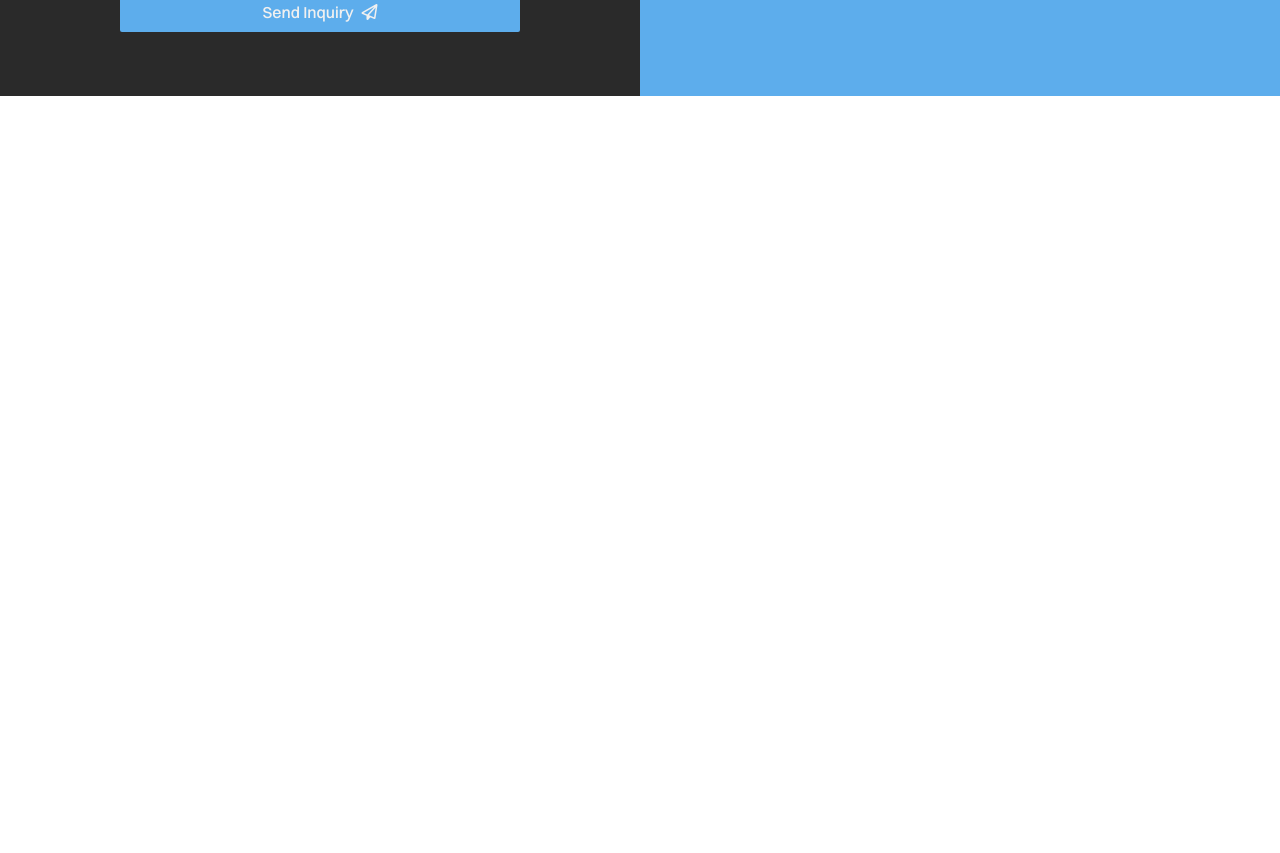
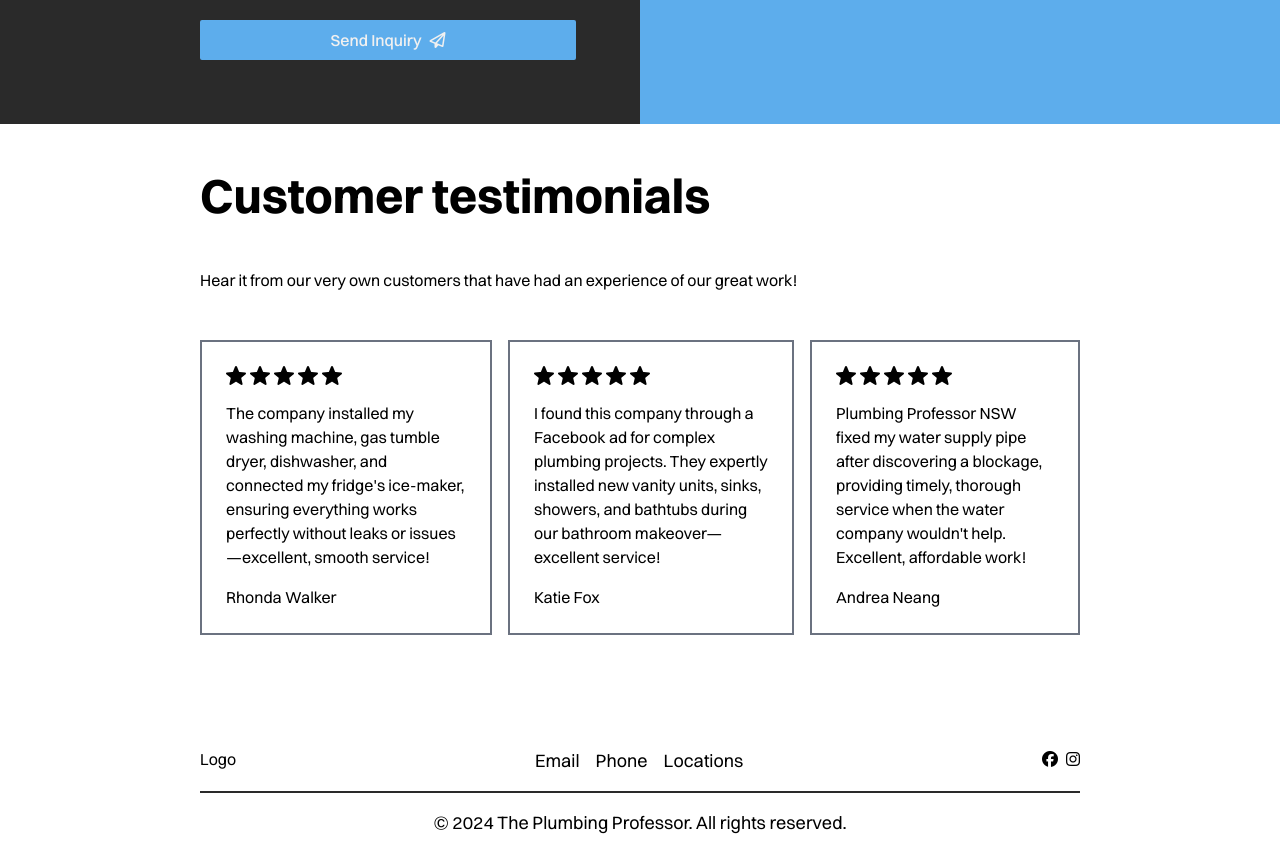
Before and after one commit to ompatel2019/plumbingprofessorwebsite, a React (Vite) app: page / in a window 1280 px wide. Shown: the part 3163-4016 px from the top of the page. Before the commit the page ends 3259 px from the top, so only its background shows below. Built offline with nearby package versions, Linux system fonts and the light colour scheme.

Commit message:
finished product final touch is adding logo and fixing links

```diff
--- a/src/App.jsx
+++ b/src/App.jsx
@@ -3,8 +3,10 @@ import Topbar from './components/topbar.jsx';
 import Navbar from './components/navbar.jsx';
 import Hero from './components/hero.jsx';
 import Services from './components/services.jsx';
-import Results from './components/results.jsx';
+import Results from './components/Results.jsx';
 import Form from './components/Form.jsx';
+import Testimonial from './components/Testimonials.jsx';
+import Footer from './components/Footer.jsx';
 import './font.css'
 
 
@@ -17,6 +19,8 @@ const App = () => {
       <Services/>
       <Results/>
       <Form/>
+      <Testimonial/>
+      <Footer/>
     </>
   )
 }
--- a/src/components/Form.jsx
+++ b/src/components/Form.jsx
@@ -105,7 +105,7 @@ const Form = () => {
           </form>
         </div>
 
-        <div className='formPad max-md:hidden reviewPad bg-c-3-0 py-8 sm:py-14 lg:py-16 2xl:py-20 space-y-4 col-span-1 flex items-center'>
+        <div className='reviewPad max-md:hidden reviewPad bg-c-3-0 py-8 sm:py-14 lg:py-16 2xl:py-20 space-y-4 col-span-1 flex items-center'>
           <h2 className='font-bold text-c-4-0 h5'>
             “Dino was upfront on the job and involved me in the process explaining to me what has happened and how I should go forward. The job was completed and during subsequent rain, I did not have the blockage anymore!”
           </h2>
--- a/src/components/Stat.jsx
+++ b/src/components/Stat.jsx
@@ -1,8 +1,8 @@
 import React from 'react'
 
-const Stat = ({statIndex, stat, statHeading, statDescription}) => {
+const Stat = ({stat, statHeading, statDescription}) => {
   return (
-    <div key={statIndex} className='p-4 border-2 rounded-sm border-c-5-0 max-md:py-6 flex justify-around flex-col'>
+    <div className='p-4 border-2 rounded-sm border-c-5-0 max-md:py-6 flex justify-around flex-col'>
       <h3 className='font-bold h4 mb-6 max-sm:text-[32px]'>
         {stat}
       </h3>
--- /dev/null
+++ b/src/components/Testimonial.jsx
@@ -0,0 +1,18 @@
+import React from 'react'
+import Stars from '../assets/stars.svg'
+
+const Testimonial = ({testimonial, name}) => {
+  return (
+    <div className='space-y-4 border-2 border-gray-500 p-6'>
+        <img src={Stars} alt="stars rating" />
+        <p>
+            {testimonial}
+        </p>
+        <p>
+            {name}
+        </p>
+    </div>
+  )
+}
+
+export default Testimonial
--- a/src/components/footer.jsx
+++ b/src/components/footer.jsx
@@ -1,8 +1,36 @@
 import React from 'react'
 
 const footer = () => {
+  const linkClass = 'hover:underline transition-all p'
+
   return (
-    <div>footer</div>
+    <>
+      <div className='responsivePad flex flex-col pt-12'>
+
+        <div className='flex justify-between py-4'>
+          <p>
+            Logo
+          </p>
+
+          <ul className='flex space-x-4 max-sm:space-x-2'>
+            <li className={linkClass}><a href="">Email</a></li>
+            <li className={linkClass}><a href="">Phone</a></li>
+            <li className={linkClass}><a href="">Locations</a></li>
+          </ul>
+
+          <div className='space-x-2'>
+            <i className="fa-brands fa-facebook cursor-pointer"></i>
+            <i className="fa-brands fa-instagram cursor-pointer"></i>
+          </div>
+        </div>
+
+        <div className='border-t-2 border-c-5-0 py-4'>
+          <p className='text-center p m3'>
+          © 2024 The Plumbing Professor. All rights reserved.
+          </p>
+        </div>
+      </div>
+    </>
   )
 }
 
--- a/src/components/results.jsx
+++ b/src/components/results.jsx
@@ -2,40 +2,35 @@ import React from 'react'
 import dino from '../assets/dino.png'
 import Stat from './Stat'
 
-const results = () => {
+const Results = () => {
   const stats = [
     {stat: '100%', heading: 'Satisfaction rate', description: 'We take pride in ensuring every customer is completely satisfied with our services, delivering results that exceed expectations.'},
     {stat: '100%', heading: 'On-time', description: 'Dependability matters—our team is committed to arriving on time and completing every job without delays.'},
     {stat: '100+', heading: 'Jobs Done', description: 'With over 100 jobs successfully completed, we have the expertise to tackle all kinds of plumbing challenges.'},
     {stat: '25 Years', heading: 'Of Experience', description: 'With 25 years of industry experience, The Plumbing Professor brings unmatched knowledge and skills to every project.'}
-  ]
+  ];
+
   return (
-    <>
     <div className='responsivePad py-12 2xl:py-16 lg:space-y-12 space-y-6'>
       <h2 className='h4 m1 font-bold text-center'>
         Our Results in Numbers
       </h2>
 
       <div className='grid grid-cols-3 md:space-x-6 max-md:flex max-md:flex-col max-md:space-y-6'>
-
         <div className='col-span-1 flex justify-center'>
-            <img className='h-full max-md:max-h-[24rem]' src={dino} alt="" />
+          <img className='h-full max-md:max-h-[24rem]' src={dino} alt="Dino Mascot" />
         </div>
 
         <div className='col-span-2'>
           <div className='gap-4 grid grid-cols-2 h-full'>
-              {stats.map((stat, statIndex) => {
-                return (
-                  <Stat statIndex = {statIndex} stat = {stat.stat} statHeading = {stat.heading} statDescription={stat.description} />
-                )
-              })}
+            {stats.map((stat, index) => (
+              <Stat key={index} stat={stat.stat} statHeading={stat.heading} statDescription={stat.description} />
+            ))}
           </div>
         </div>
       </div>
     </div>
-
-    </>
   )
 }
 
-export default results
+export default Results
--- a/src/components/testimonials.jsx
+++ b/src/components/testimonials.jsx
@@ -1,9 +1,29 @@
 import React from 'react'
+import Testimonial from './Testimonial'
+import Stars from '../assets/stars.svg'
 
-const testimonials = () => {
+const Testimonials = () => {
+
+  const testimonialData = [
+    {testimonial: "The company installed my washing machine, gas tumble dryer, dishwasher, and connected my fridge's ice-maker, ensuring everything works perfectly without leaks or issues—excellent, smooth service!", name:"Rhonda Walker"},
+    {testimonial: "I found this company through a Facebook ad for complex plumbing projects. They expertly installed new vanity units, sinks, showers, and bathtubs during our bathroom makeover—excellent service!", name:"Katie Fox"},
+    {testimonial: "Plumbing Professor NSW fixed my water supply pipe after discovering a blockage, providing timely, thorough service when the water company wouldn't help. Excellent, affordable work!", name:"Andrea Neang"}
+  ]
+
   return (
-    <div>testimonials</div>
+    <div className='responsivePad py-6 md:py-12 2xl:py-16 lg:space-y-12 space-y-6'>
+      <h2 className='h4 m1 font-bold text-left'>
+        Customer testimonials
+      </h2>
+      <p>Hear it from our very own customers that have had an experience of our great work!</p>
+
+      <div className='flex justify-between max-lg:flex-col max-lg:space-y-4 lg:space-x-4'>
+        {testimonialData.map((testimonial, index) => (
+          <Testimonial key={index} testimonial={testimonial.testimonial} name={testimonial.name}/>
+        ))}
+      </div>
+    </div>
   )
 }
 
-export default testimonials
+export default Testimonials
--- a/src/index.css
+++ b/src/index.css
@@ -64,11 +64,15 @@ html {
 }
 
 .responsivePad {
-    @apply 2xl:px-[400px] xl:px-[200px] lg:px-[120px] md:px-[96px] sm:px-[64px] max-sm:px-[32px];
+    @apply 2xl:px-[320px] xl:px-[200px] lg:px-[120px] md:px-[96px] sm:px-[64px] max-sm:px-[16px];
 }
 
 .formPad {
-    @apply 2xl:px-[240px] xl:px-[120px] lg:px-[80px] md:px-[64px] sm:px-[48px] max-sm:px-[16px];
+    @apply 2xl:pl-[320px] xl:pl-[200px] lg:pl-[120px] md:pl-[96px] sm:px-[64px] max-sm:px-[16px];
+}
+
+.reviewPad {
+    @apply 2xl:pr-[320px] xl:pr-[120px] lg:pr-[80px] md:pr-[64px] sm:pr-[48px] max-sm:pr-[16px] pl-[48px];
 }
 
 /* Add this to your CSS file or inside a <style> tag in your HTML/JSX */
```
Also changed, not shown: src/assets/stars.svg (added). Lines whose indentation alone changed are shown as unchanged.
